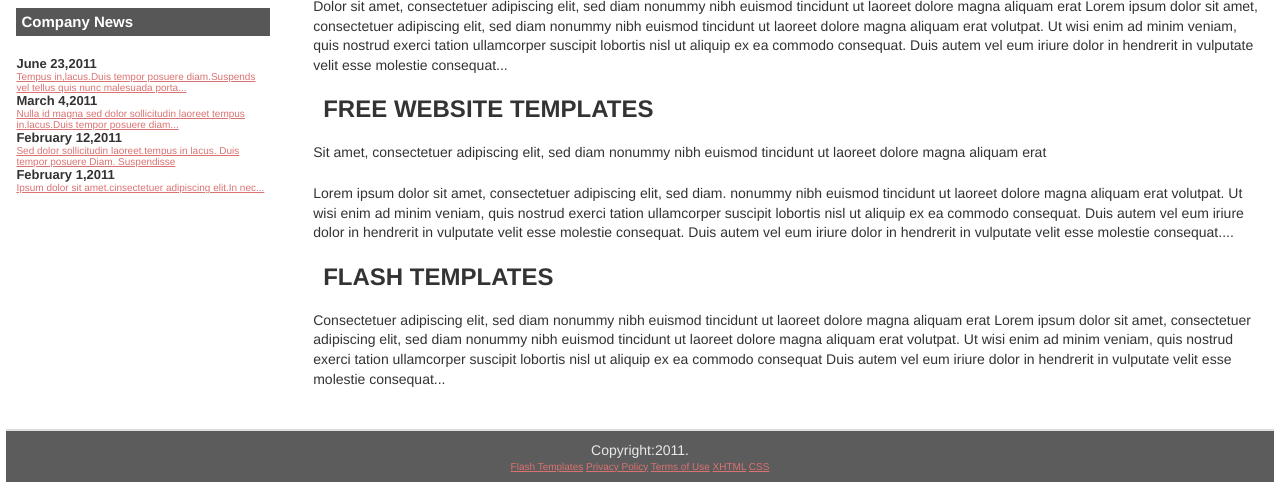
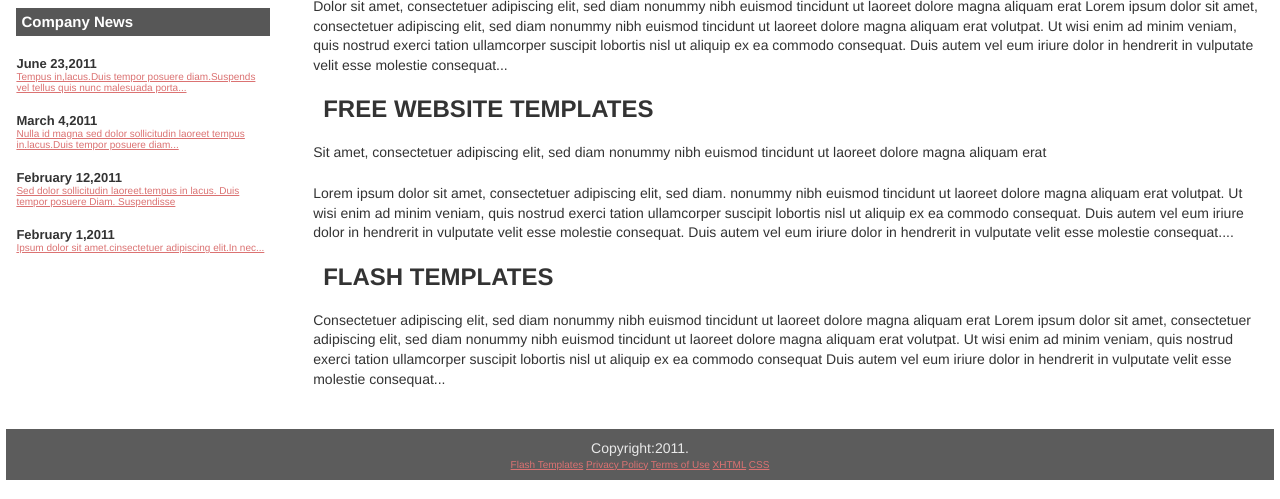
Before and after one commit to muyuechian/2021, a plain HTML site: page index.html in a window 1280 px wide. Shown: the part 301-800 px from the top of the page. Drawn offline with Linux system fonts and the light colour scheme.

Commit message:
Update style.css

```diff
--- a/css/style.css
+++ b/css/style.css
@@ -203,15 +203,15 @@ the layout
 	font-size: small;
 }
 
-#CNtext{
+#News {
 	margin: 20px 0 0 0;
 }
 
 #footer {
+	bottom: 0%;
 	clear: both;
 	background: rgb(92, 92, 92);
 	padding: 10px;
-	border-top: 2px solid #ddd;
 	text-align: center;
 	color: rgb(233, 233, 233);
 }
```
